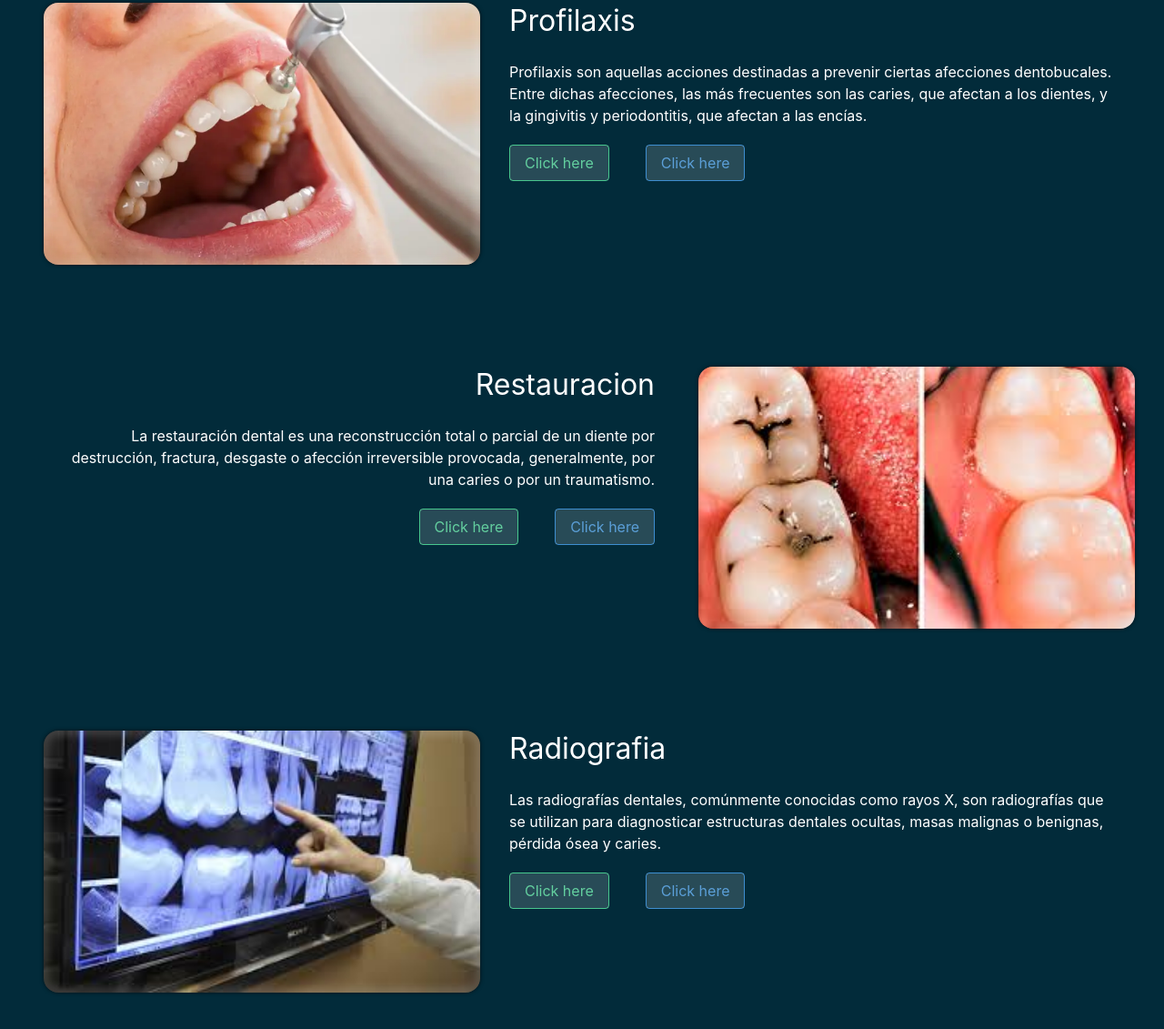
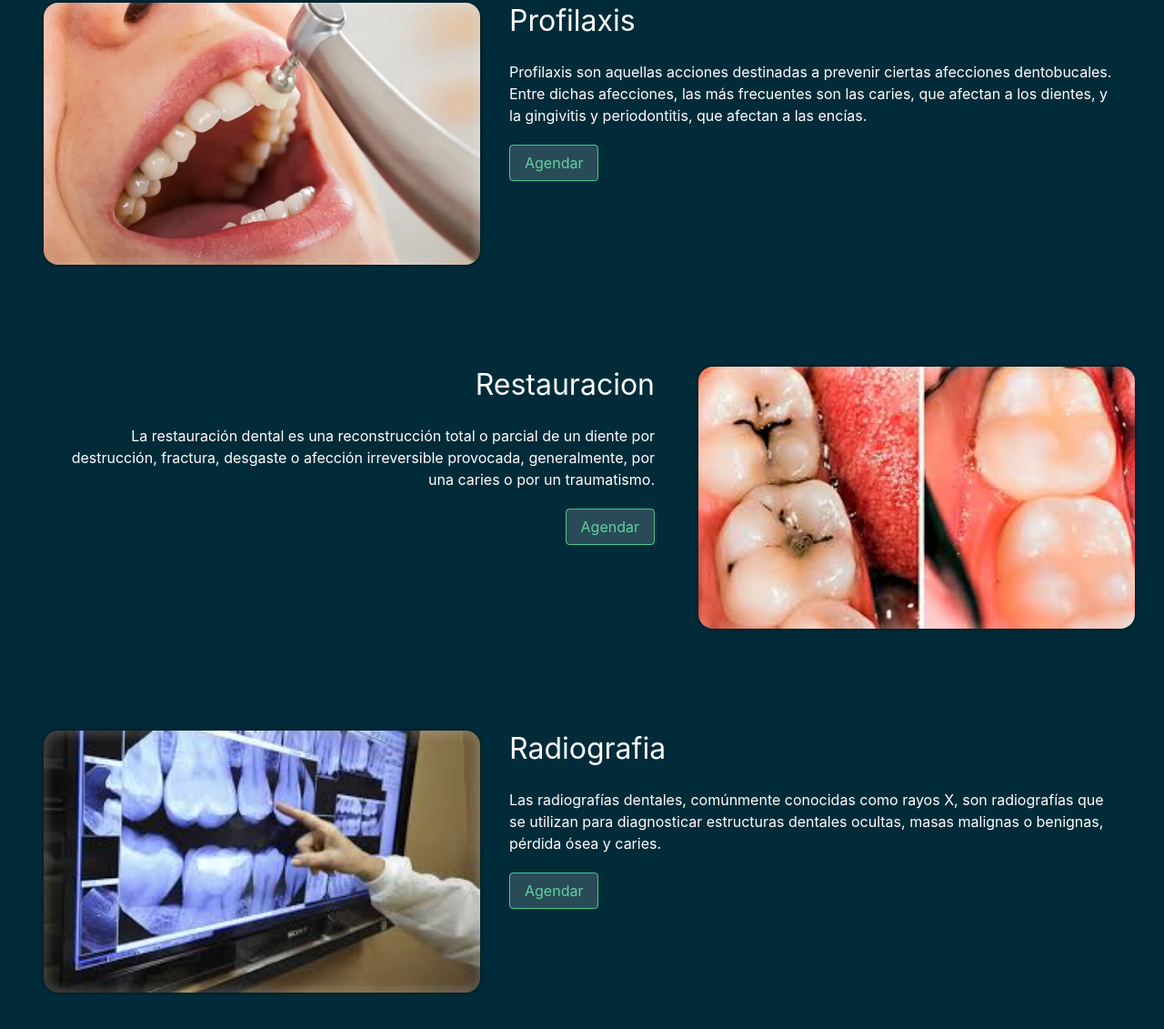
Before and after one commit to DavMateo/Odontologias-Oscorp, a plain HTML site: page index.html in a window 1280 px wide. Shown: the part 1709-2840 px from the top of the page at 91% size. Drawn offline with nearby package versions, Linux system fonts and the light colour scheme.

Commit message:
Modificando el boton de agendar como tambien quitando un boton extra

```diff
--- a/index.html
+++ b/index.html
@@ -96,8 +96,7 @@
                     </p>
 
                     <div class="btnTarget">
-                        <button class="button is-success is-outlined">Click here</button>
-                        <button class="button is-info is-outlined">Click here</button>
+                        <button class="button is-success is-outlined">Agendar</button>
                     </div>
                 </div>
             </div>
@@ -110,8 +109,7 @@
                     </p>
 
                     <div class="btnTarget">
-                        <button class="button is-success is-outlined">Click here</button>
-                        <button class="button is-info is-outlined">Click here</button>
+                        <button class="button is-success is-outlined">Agendar</button>
                     </div>
                 </div>
                 <div class="productos_img"></div>
@@ -126,8 +124,7 @@
                     </p>
 
                     <div class="btnTarget">
-                        <button class="button is-success is-outlined">Click here</button>
-                        <button class="button is-info is-outlined">Click here</button>
+                        <button class="button is-success is-outlined">Agendar</button>
                     </div>
                 </div>
             </div>
@@ -140,8 +137,7 @@
                     </p>
 
                     <div class="btnTarget">
-                        <button class="button is-success is-outlined">Click here</button>
-                        <button class="button is-info is-outlined">Click here</button>
+                        <button class="button is-success is-outlined">Agendar</button>
                     </div>
                 </div>
                 <div class="contactar_img"></div>
@@ -156,8 +152,7 @@
                     </p>
 
                     <div class="btnTarget">
-                        <button class="button is-success is-outlined">Click here</button>
-                        <button class="button is-info is-outlined">Click here</button>
+                        <button class="button is-success is-outlined">Agendar</button>
                     </div>
                 </div>
             </div>
```
